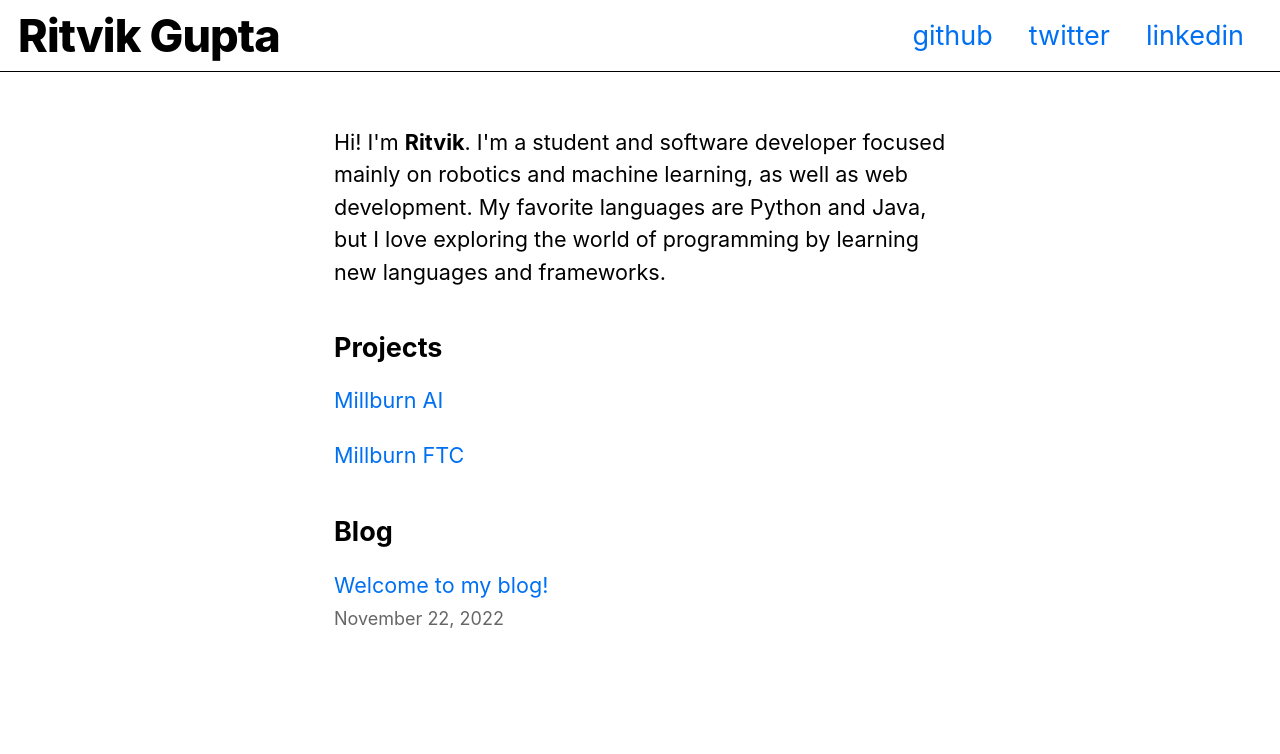
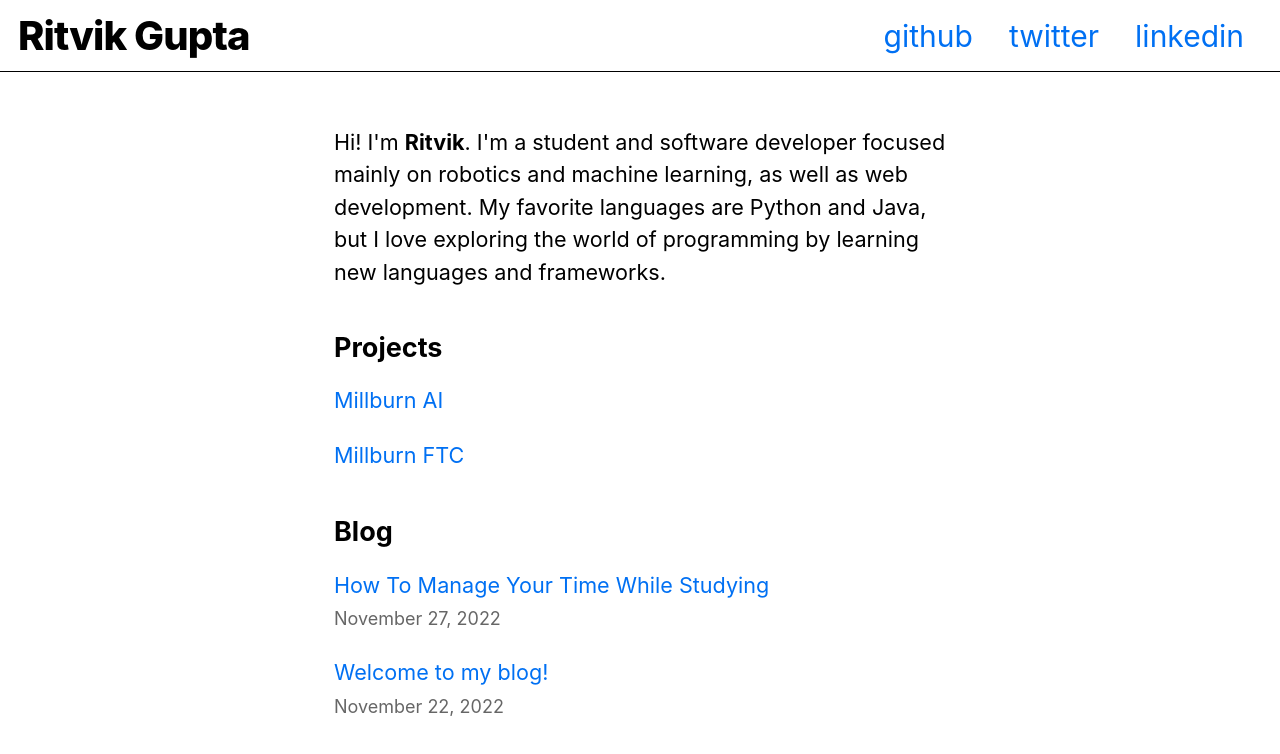
Before and after one commit to purelyboba/portfolio, a Next.js app: page / in a window 1280 px wide. Shown: the top 754 px of the page. Built offline with nearby package versions, Linux system fonts and the light colour scheme.

Commit message:
blog post managing time while studying

```diff
--- a/components/layout.module.css
+++ b/components/layout.module.css
@@ -30,7 +30,13 @@
   padding: 0;
   text-decoration: none;
   list-style-type: none;
-  font-size: 1.5rem;
+  font-size: 30px;
+}
+
+@media (max-width: 700px) {
+  .socials {
+    display: none;
+  }
 }
 
 .socials li {
--- /dev/null
+++ b/posts/managing-time-while-studying.md
@@ -0,0 +1,20 @@
+---
+title: 'How To Manage Your Time While Studying'
+date: '2022-11-27'
+---
+
+As a student in high school, I definitely feel the pressure of balancing my time between schoolwork, extracurriculars, and other obligations. I know many friends who regularly stay up until midnight or 1 am finishing up homework and studying for tests. It's definitely not healthy to do this, and I've found that it's much better to manage your time and get things done early. Back in my freshman year, I was staying up late just to get my homework done. Studying for tests while you are tired leads to less retention of information, and poorer results. Spending less time, during which you are completely focused, is overall much better for you grades and your health. Here are some tips that I've found helpful in managing my time while studying.
+
+1. Remove all distractions
+
+Distractions such as social media, video games, and other things that you enjoy doing can be very tempting when you are studying. When tempted by these things, a job that should take 30 minutes can easily take 2 hours. To avoid this, I recommend removing all distractions from your study area. This can be done by turning off your phone, closing your browser, and putting away any other things that you enjoy doing. This will help you focus on your work, and get it done faster. A lot of people like to listen to music while they study, but I personally find that it can be distracting. If you do listen to music, make sure it's not too loud, and that it's not distracting. A genre like Lo-Fi, or classical music is good for studying, as it can stay in the background, allowing you to focus on your work.
+
+2. Take breaks
+
+It's never a good idea to work for hours on end without taking a break. When you take a break, you can get up and stretch, or do something else for a few minutes. This will help you stay focused and productive. However, don't take breaks too frequently, as it takes time to get back into the groove of things. I've found that it takes around 30 minutes to get in the zone for studying, so plan accordingly. A good way to take breaks is to plan them around times you need to do something else. For example, if you need to get lunch, you can take a break then, and use that time to get food and relax. While you are taking a break, do not do anything that is related to your work. This will reduce stress, and help you focus when you get back to work. If you're studying for a test, it's a good idea to keep thinking about the material in the back of your mind, but don't actively study. This will help you remember the material better, and you will be able to get back to work faster.
+
+3. Use a planner
+
+I like to use an online planner to keep track of my assignments and upcoming tests. This helps me stay organized, and know what I need to do. I recommend using a planner that you can access on your phone, as it's much more convenient. I use Notion, a free online tool that allows great customisability and organization. I have my planner set up with a calender on the home page, along with a Trello-esque board for my assignments. I also have a page for each class, with a list of assignments and tests. Even though Google Classroom is great at showing what assignments are due, I like to keep my planner open at all times so that I am aware of what needs to be done.
+
+Overall, I've found that managing my time while studying has helped me get better grades, and stay healthy. I am able to consistently sleep before 10pm, which allows me to get a good amount of sleep, and leave me feeling refreshed and energized the next day. I hope that these tips will help you manage your time while studying, and get better grades.
--- a/styles/utils.module.css
+++ b/styles/utils.module.css
@@ -1,15 +1,15 @@
-.navTitle {
+.navTitle, .navTitle:visited, .navTitle:active {
   color: black;
   text-decoration: none;
 }
 
-.navTitle:hover, .navTitle:focus, .navTitle:active {
+.navTitle:hover, .navTitle:focus {
   text-decoration: none;
   color: #0077ff;
 }
 
 .heading2Xl {
-  font-size: 2.5rem;
+  font-size: 40px;
   line-height: 1.2;
   font-weight: 800;
   letter-spacing: -0.05rem;
```
